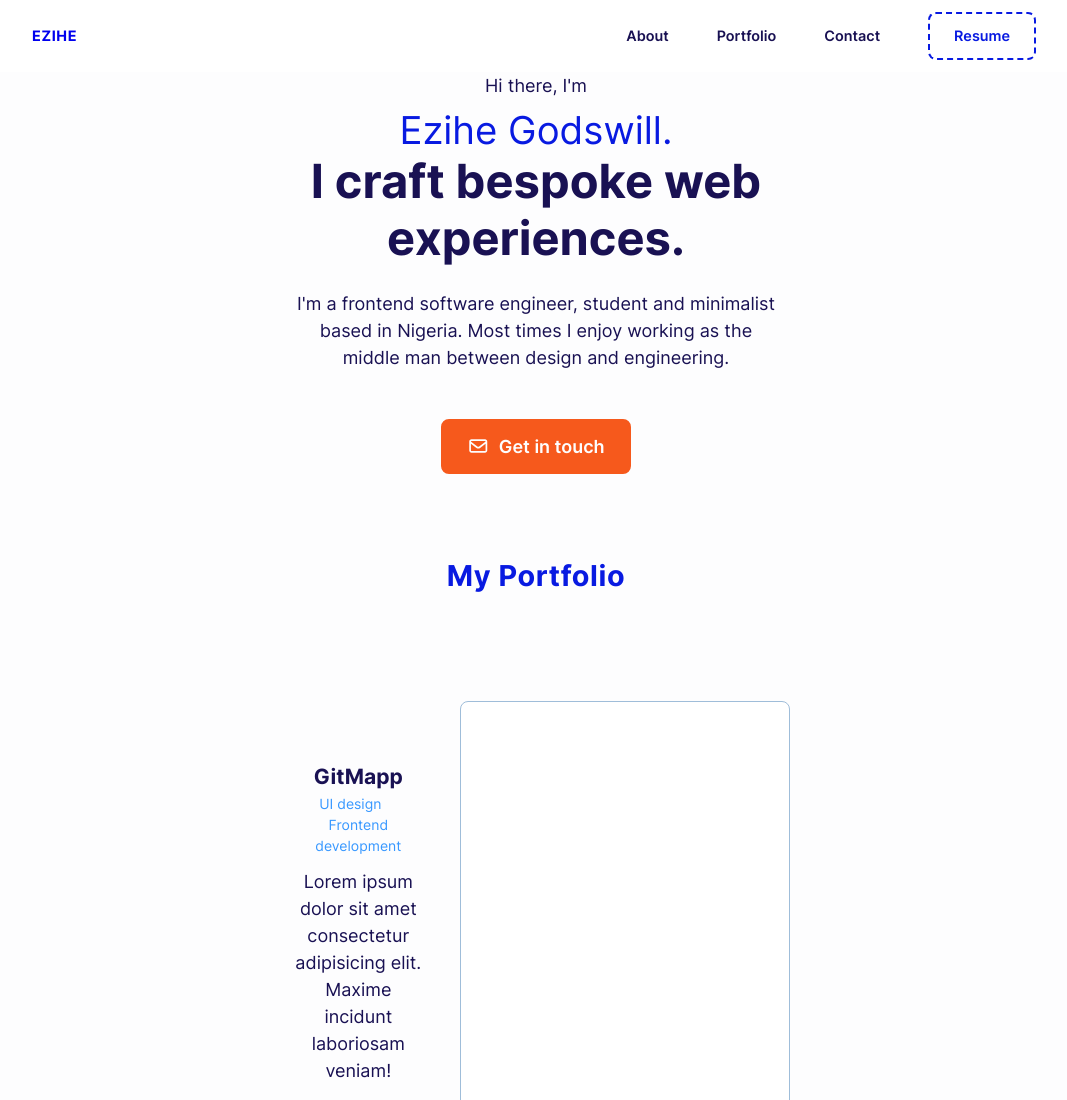
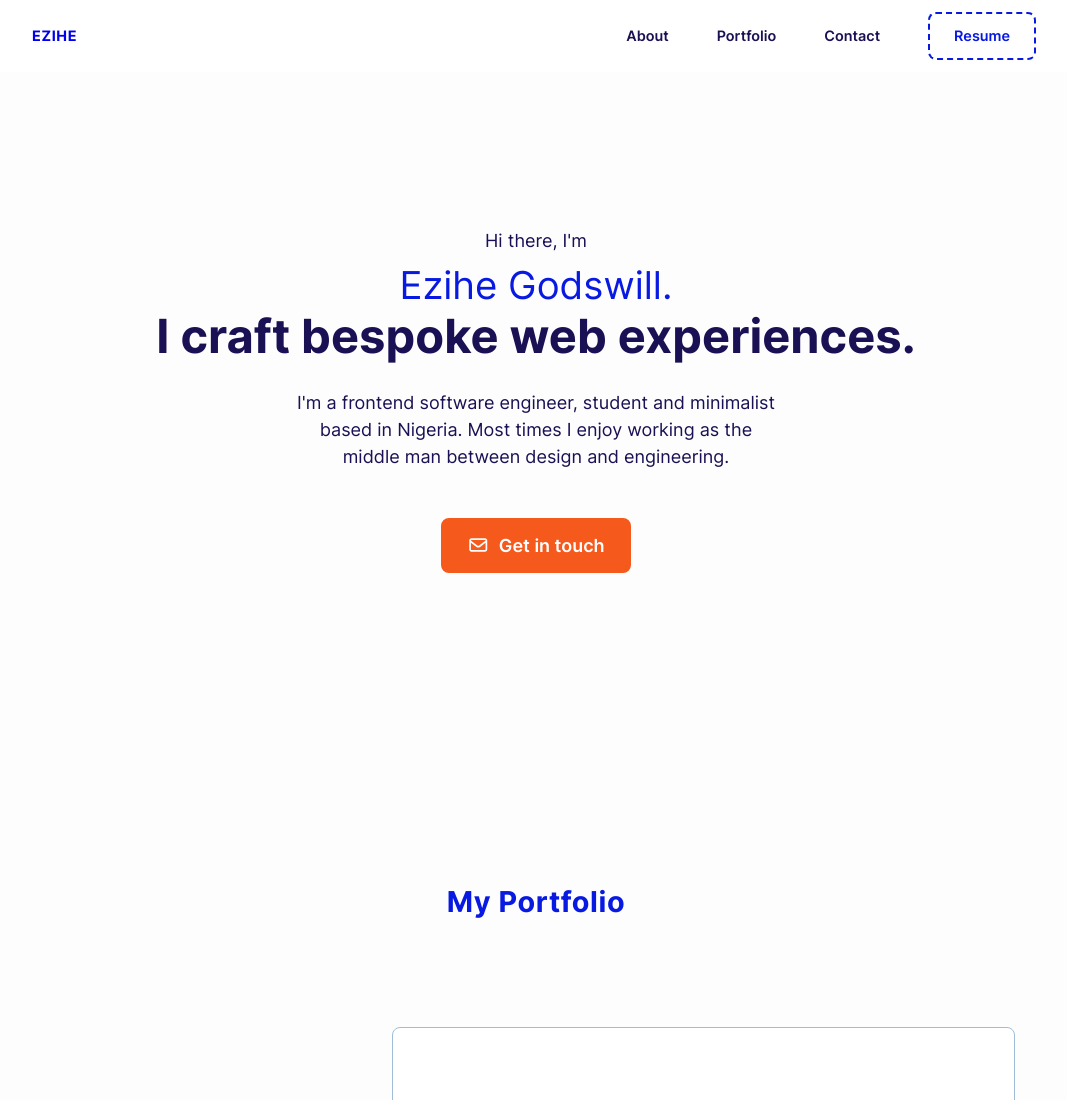
Before and after one commit to ezihe-godswill/portfolio-version-4, a website: page index.html in a window 1280 px wide. Shown: the top 1100 px of the page, without its empty margins (104-1171 px from the left). Drawn offline with Linux system fonts and the light colour scheme.

Commit message:
page layout issuesfixed

```diff
--- a/css/home.css
+++ b/css/home.css
@@ -8,7 +8,7 @@
 }
 
 .home-text-ctn {
-  max-width: 720px;
+  max-width: 800px;
   padding: 48px 16px;
   display: flex;
   flex-direction: column;
--- a/css/main.css
+++ b/css/main.css
@@ -8,6 +8,7 @@
     width: 90%;
     max-width: 1140px;
   }
+
   .portfolio-alt-ctn {
     width: 90%;
     flex-direction: row;
```
Also changed, not shown: index.html (+4 -1 lines).
